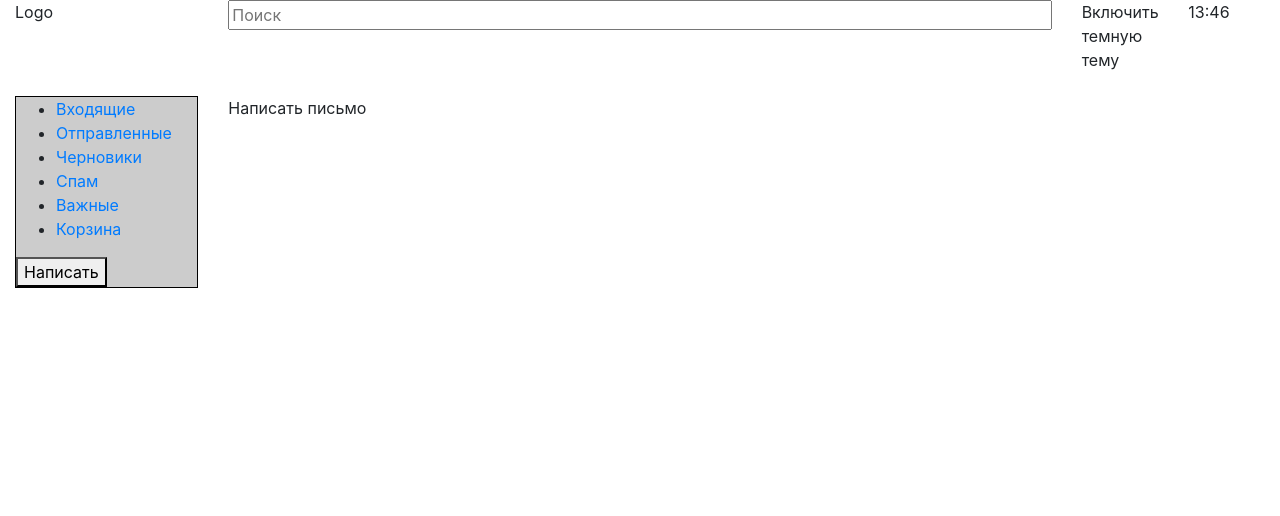
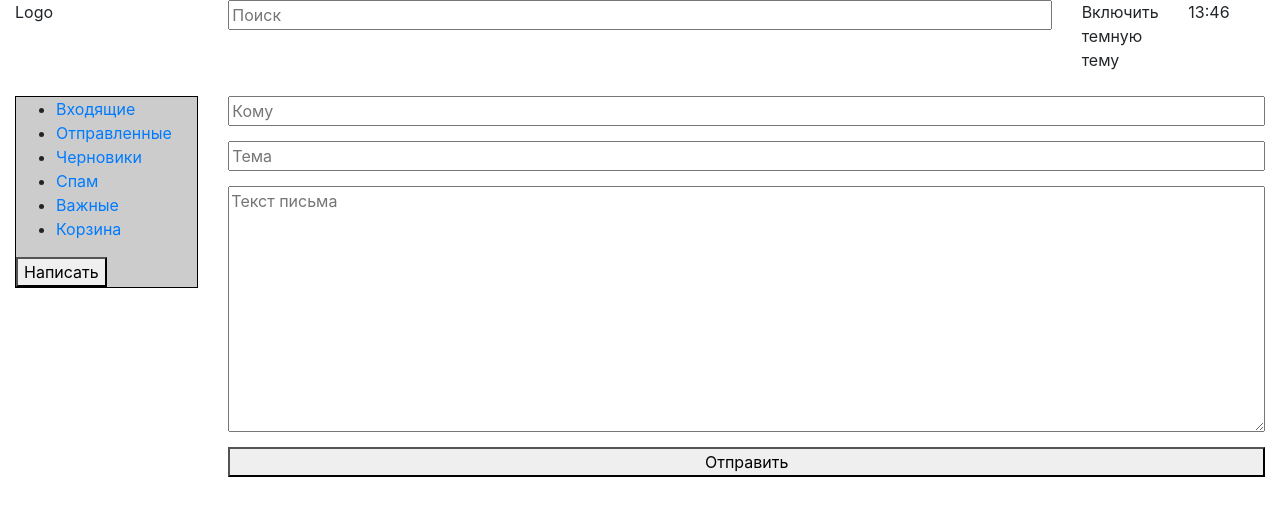
Before and after one commit to RodionRoslovets/d-mail, a React (Create React App) app: page /write in a window 1280 px wide. Shown: the top 516 px of the page. Built offline with nearby package versions, Linux system fonts and the light colour scheme.

Commit message:
added write letter page and action

```diff
--- a/src/actions.js
+++ b/src/actions.js
@@ -4,3 +4,7 @@ export const imp = (id)=>({type:'IMP', payload:id});
 export const spam = (id)=>({type:'SPAM', payload:id});
 export const restore = (id)=>({type:'RESTORE', payload:id});
 export const search = (line)=>({type:'SEARCH', payload:line});
+export const writeTo = (line)=>({type:'WRITE_TO', payload:line});
+export const writeTheme = (line)=>({type:'WRITE_THEME', payload:line});
+export const writeContent = (line)=>({type:'WRITE_CONTENT', payload:line});
+export const send = ()=>({type:'SEND'});
--- a/src/components/lettersList/lettersList.js
+++ b/src/components/lettersList/lettersList.js
@@ -4,8 +4,8 @@ import LetterListItem from "../letterListItem/letterListItem";
 import * as actions from '../../actions';
 // import statuses from '../../statuses';
 
-const LettersList = ({ letters, status, del, imp, spam, restore, openLetter }) => {
-    const newLetters = letters.map((letter) => {
+const LettersList = ({ incomeLetters, status, del, imp, spam, restore, openLetter }) => {
+    const newLetters = incomeLetters.map((letter) => {
 
         if(letter.status === status){
             return (
@@ -36,7 +36,7 @@ return (
 const mapStateToProps = (state) => {
     return (
         {
-            letters: state.letters
+            incomeLetters: state.incomeLetters
         }
     )
 }
--- a/src/components/pages/writeLetter/writeLetter.js
+++ b/src/components/pages/writeLetter/writeLetter.js
@@ -1,9 +1,46 @@
 import React from 'react';
+import style from './writeLetter.module.css';
+import { connect } from 'react-redux';
+import * as actions from '../../../actions';
 
-const WriteLetter = () => {
+const WriteLetter = ({ send, writeTo, writeTheme, writeContent }) => {
+
+
+
     return (
-        <p>Написать письмо</p>
-     );
+        <form
+            className={style.write_form}
+            onSubmit={(e) => {
+                e.preventDefault();
+                send()
+            }}>
+            <input
+                type="text"
+                name="to"
+                placeholder="Кому"
+                className={style.write_input}
+                onChange={(e)=>{
+                    writeTo(e.target.value)
+                }} />
+            <input
+                type="text"
+                name="theme"
+                placeholder="Тема"
+                className={style.write_input}
+                onChange={(e)=>{
+                    writeTheme(e.target.value)
+                }}/>
+            <textarea
+                placeholder="Текст письма"
+                rows="10"
+                className={style.write_textarea}
+                onChange={(e)=>{
+                    writeContent(e.target.value)
+                }}>
+            </textarea>
+            <button>Отправить</button>
+        </form>
+    );
 }
 
-export default WriteLetter;
+export default connect(undefined, actions)(WriteLetter);
--- /dev/null
+++ b/src/components/pages/writeLetter/writeLetter.module.css
@@ -0,0 +1,7 @@
+.write_form{
+    display: flex;
+    flex-direction: column;
+}
+.write_input, .write_textarea{
+    margin-bottom: 15px;
+}
--- a/src/reducer.js
+++ b/src/reducer.js
@@ -1,6 +1,6 @@
 var shortid = require('shortid');
 
-const letters = [
+const incomeLetters = [
     { heading: 'Письмо из банка', content: 'Хошь денег?', status: 'income', key: shortid.generate() },
     { heading: 'Письмо из больницы', content: 'Хошь лекарств?', status: 'income', key: shortid.generate() },
     { heading: 'Письмо из магазина', content: 'Хошь еды?', status: 'income', key: shortid.generate() },
@@ -19,70 +19,101 @@ const letters = [
     { heading: 'Рекламное предложение удаленное 2', content: 'Бегал по утрам?', status: 'deleted', key: shortid.generate() }
 ]
 
+let sendLetters = []
+
 let currLetter = {}
 
-function filterPosts(array, template){
+let writeLetter = {}
+
+function filterLetters(array, template){
     //поиск в массиве по заданому шаблону
     return array.filter((item)=>item.heading.match(new RegExp(`${template}` ,'i')))
 }
 
-const reducer = (state = { letters, currLetter }, action) => {
+function markLetter(array, temp, mark){
+    //Отметить письмо
+    return array.map((item) => {
+        if (item.key === temp) {
+            item.status = mark
+        }
+        return item
+    })
+}
+
+const reducer = (state = { incomeLetters, currLetter, writeLetter, sendLetters }, action) => {
     switch (action.type) {
         case 'OPEN_LETTER':
             //открыть письмо, используя currLetter
             return state = {
                 ...state,
-                currLetter:letters.filter((item)=>item.key === action.payload)[0]
+                currLetter:incomeLetters.filter((item)=>item.key === action.payload)[0]
             }
         case 'DEL':
             //пометить письмо как удаленное
             return state = {
                 ...state,
-                letters: letters.map((item) => {
-                    if (item.key === action.payload) {
-                        item.status = 'deleted'
-                    }
-                    return item
-                })
+                incomeLetters: markLetter(incomeLetters, action.payload, 'deleted')
             }
         case 'SPAM':
             //пометить письмо как спам
             return state = {
                 ...state,
-                letters: letters.map((item) => {
-                    if (item.key === action.payload) {
-                        item.status = 'spam'
-                    }
-                    return item
-                })
+                incomeLetters:markLetter(incomeLetters, action.payload, 'spam')
             }
         case 'IMP':
             //пометить письмо как важное
             return state = {
                 ...state,
-                letters: letters.map((item) => {
-                    if (item.key === action.payload) {
-                        item.status = 'important'
-                    }
-                    return item
-                })
+                incomeLetters:markLetter(incomeLetters, action.payload, 'important')
             }
         case 'RESTORE':
             //пометить письмо как входящее
             return state = {
                 ...state,
-                letters: letters.map((item) => {
-                    if (item.key === action.payload) {
-                        item.status = 'income'
-                    }
-                    return item
-                })
+                incomeLetters:markLetter(incomeLetters, action.payload, 'income')
             }
         case 'SEARCH':
             //поиск
-            let newArr = state.letters
+            let newArr = state.incomeLetters
             return state = {
-                letters: action.payload ? filterPosts(newArr, action.payload) : letters
+                incomeLetters: action.payload ? filterLetters(newArr, action.payload) : incomeLetters
+            }
+        case 'WRITE_TO':
+            return state = {
+                ...state,
+                writeLetter:{
+                    ...state.writeLetter,
+                    to:action.payload ? action.payload : ''
+                }
+            }
+        case 'WRITE_THEME':
+            return state = {
+                ...state,
+                writeLetter:{
+                    ...state.writeLetter,
+                    theme:action.payload ? action.payload : ''
+                }
+            }
+        case 'WRITE_CONTENT':
+            return state = {
+                ...state,
+                writeLetter:{
+                    ...state.writeLetter,
+                    content:action.payload ? action.payload : ''
+                }
+            }
+        case 'SEND':
+            //Отправка письма
+            let letter = {
+                to:state.writeLetter.to,
+                heading:state.writeLetter.theme,
+                content:state.writeLetter.content,
+                key: shortid.generate()
+            }
+
+            return state = {
+                ...state,
+                sendLetters:[...state.sendLetters, letter]
             }
         default:
             return state
```
